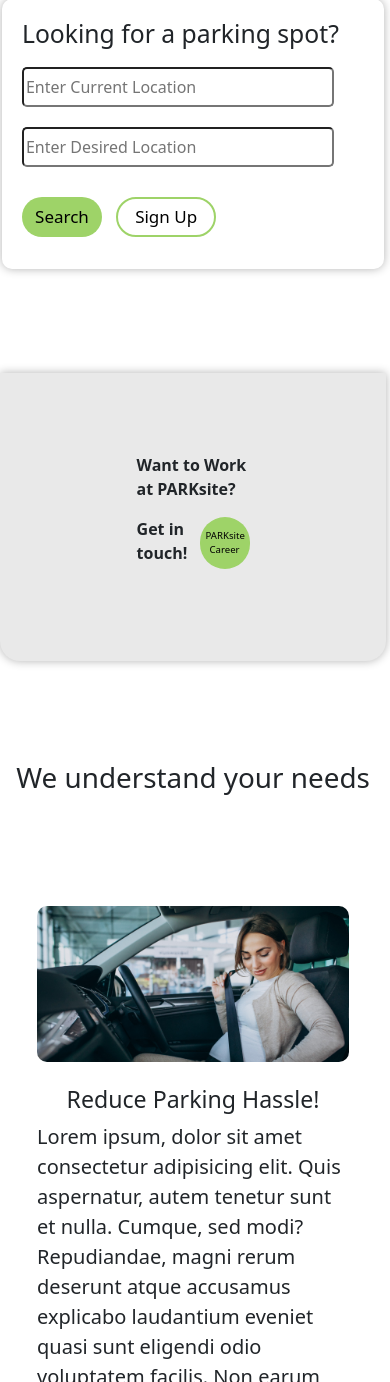
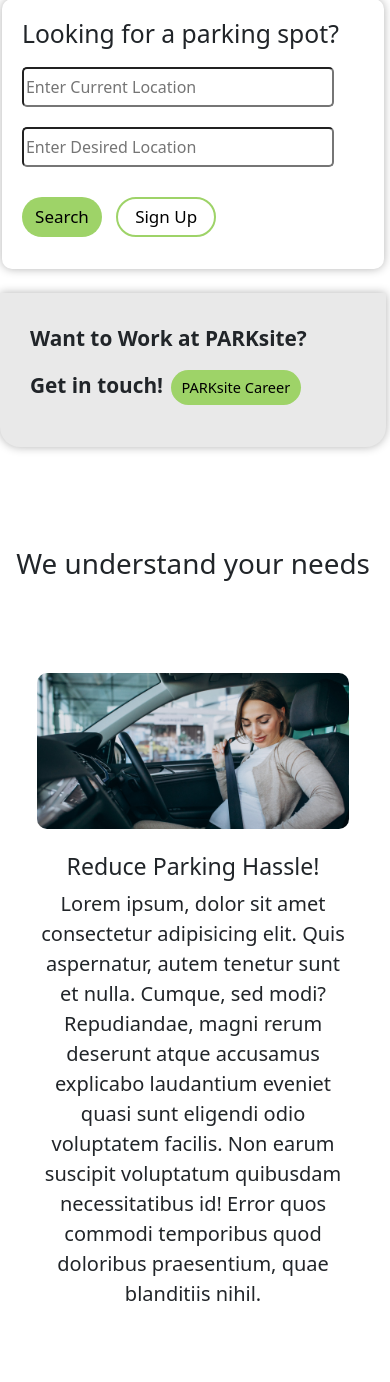
Before and after one commit to williamjefferson6/PARKsite, a PHP site: page /home.html in a window 390 px wide. Shown: the part 320-1702 px from the top of the page. Run offline with PHP 8.4, Linux system fonts and the light colour scheme.

Commit message:
home 2.1

```diff
--- a/home.css
+++ b/home.css
@@ -251,6 +251,7 @@ border-radius:  0 0 10px 10px;
     }
     .tabs button:focus{
         background-color:rgb(237, 231, 231);
+        font-weight: normal;
     }
     .tab1div{
         padding: 20px 20px 20px 20px;
@@ -301,25 +302,43 @@ border-radius:  0 0 10px 10px;
         font-size: 17px;
     }
     .work{
-        margin-top: 500px;
+        margin-top: 420px;
     }
     .workAt{
-        font-size: 1em;
+        padding: 30px;
+        width: 100vw;
+        font-size: 1.3em;
+
     }
 
     .workAt1 button{
-        width: 50px;
+        font-size: 0.7em;
+        width: 130px;
+    }
+    .about1{
+        margin-bottom: 100px;
     }
     .about1 h1{
         margin-top: 0;
-        margin-bottom: 50px;
+        margin-bottom: 30px;
+        justify-content: center;
     }
     .about{
         flex-direction: column;
+        justify-content: center;
+        text-align: center;
+    }
+    .about1 img{
+        margin-top: 200px;
+    }
+    .about p{
+        margin-bottom: 40px;
+    }
 
-    }
+
     .left{
         width: 80vw;
+        height: 83vh;
     }
     .left img{
         width: 80vw;
@@ -327,8 +346,10 @@ border-radius:  0 0 10px 10px;
     }
     .right{
         width: 80vw;
+        height: 83vh;
     }
     .right img{
         width: 80vw;
     }
+
 }
```
